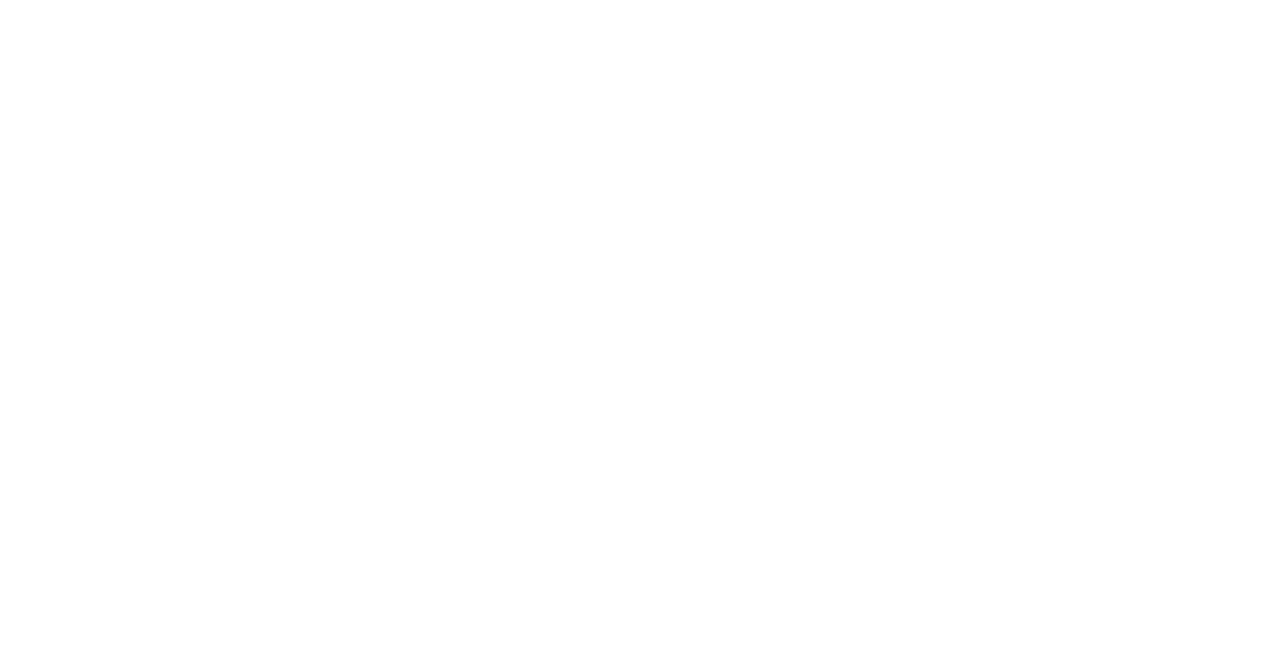
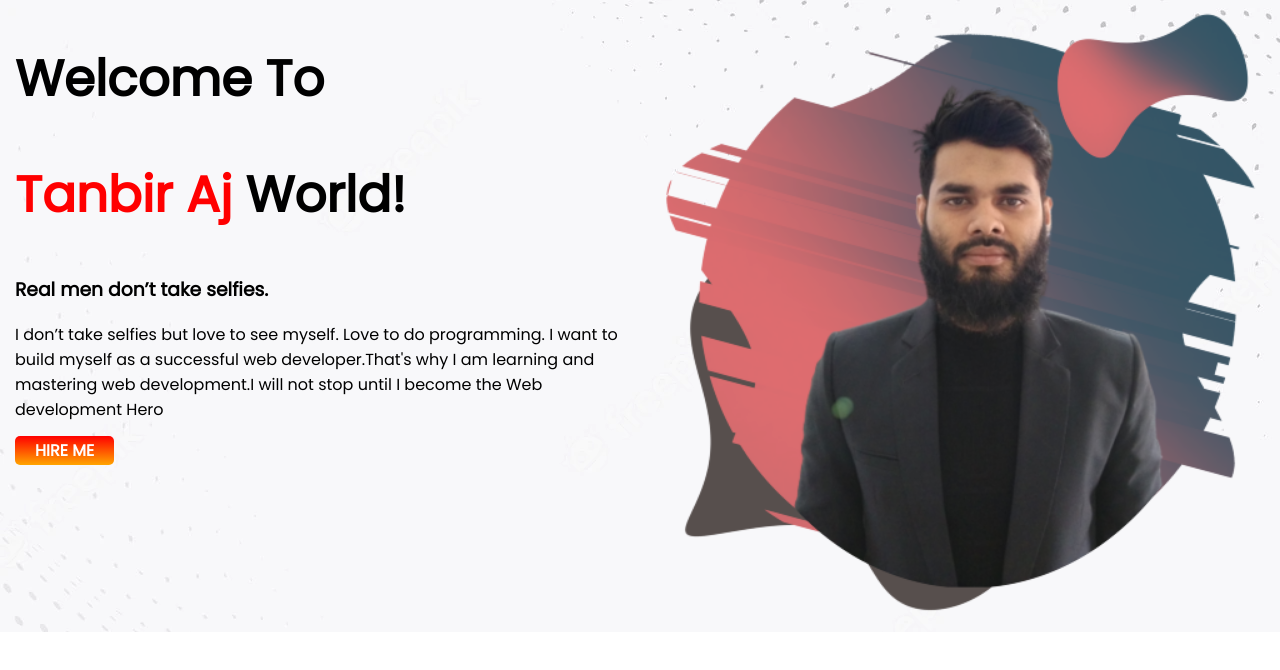
Before and after one commit to TanbirAj/my-portfolio, a plain HTML site: page index.html in a window 1280 px wide. Drawn offline with Linux system fonts and the light colour scheme.

Commit message:
my portfolio

```diff
--- a/index.html
+++ b/index.html
@@ -5,9 +5,26 @@
     <meta http-equiv="X-UA-Compatible" content="IE=edge">
     <meta name="viewport" content="width=device-width, initial-scale=1.0">
     <title>TanbirAj Portfolio</title>
+    <link rel="preconnect" href="https://fonts.googleapis.com">
+    <link rel="preconnect" href="https://fonts.gstatic.com" crossorigin>
+    <link href="https://fonts.googleapis.com/css2?family=Pacifico&family=Poppins&display=swap" rel="stylesheet">
     <link rel="stylesheet" href="style.css">
 </head>
 <body>
+   <section class="banner">
+    <div class="half-width">
+        <h1>Welcome To</h1>
+        <h1> <span class="orange-color">Tanbir Aj</span> World!</h1>
+        <h3>Real men don’t take selfies.</h3>
+            <p>I don’t take selfies but love to see myself. Love to do programming. I want to build myself as a successful web
+            developer.That's why I am learning and mastering web development.I will not stop until I become the Web development
+            Hero</p>
+            <a class="link-button" target="_blank" href="https://www.linkedin.com/in/tanbir-ahmed-joy-269a8b239/">HIRE ME</a>
+    </div>
+    <div class="half-width">
+        <img src="image/myself.png" alt="">
+    </div>
 
+   </section>
 </body>
 </html>
--- a/style.css
+++ b/style.css
@@ -0,0 +1,34 @@
+body{
+    font-family: 'Pacifico', cursive;
+font-family: 'Poppins', sans-serif;
+margin: 0;
+padding-bottom: ;
+}
+h1{
+    font-size:50px;
+}
+.orange-color{
+    color: red;
+}
+section{
+    display: flex;
+}
+.half-width{
+    width: 50%;
+    padding-left: 15px;
+}
+.half-width img {
+    width: 100%;
+}
+.link-button{
+    text-decoration: none;
+    background-image: linear-gradient(red,
+    orange);
+    font-weight: 700;
+    color: white;
+    padding: 3px 20px ;
+    border-radius: 5px;
+}
+.banner{
+    background-image:url(image/banner.webp);
+}
```
Also changed, not shown: image/banner.webp (added), image/myself.png (added).
